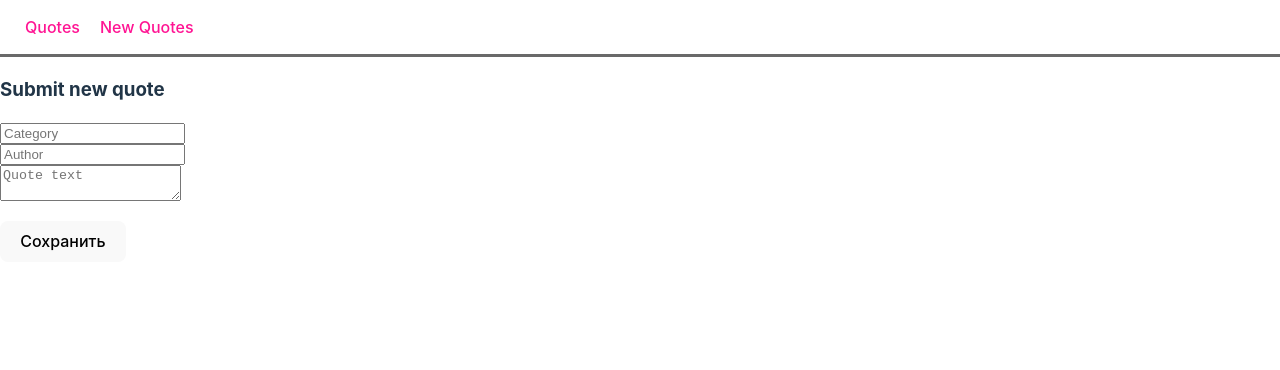
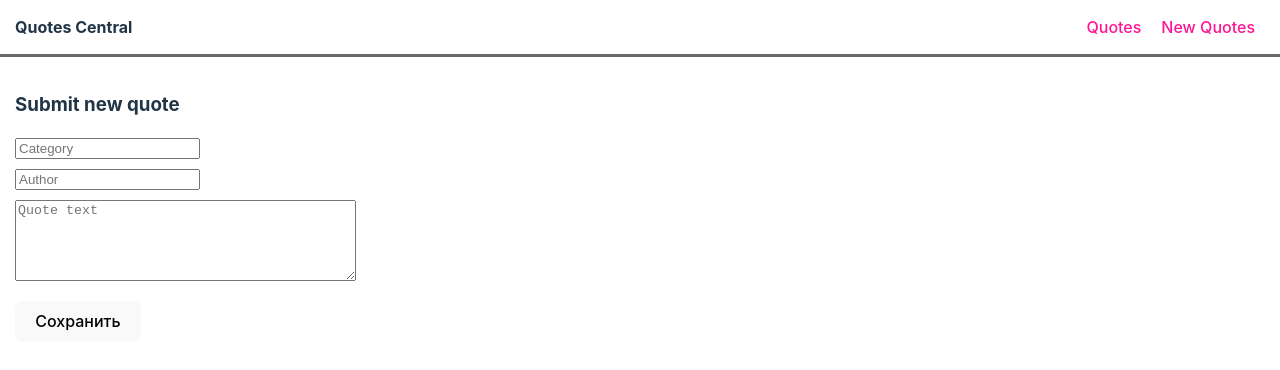
Before and after one commit to BeksultanDJ/ControlWork8, a React (Vite) app: page /NewQuotes in a window 1280 px wide. Shown: the top 370 px of the page. Built offline with nearby package versions, Linux system fonts and the light colour scheme.

Commit message:
добавил классы

```diff
--- a/src/components/NewQuotes.tsx
+++ b/src/components/NewQuotes.tsx
@@ -16,7 +16,6 @@ const NewQuotes = () => {
         axios.post('https://controll-17843-default-rtdb.europe-west1.firebasedatabase.app/quotes.json', newQuote)
             .then(response => {
                 console.log('Цитата успешно отправлена!', response.data);
-                // Сброс значений после успешной отправки
                 setCategory('');
                 setAuthor('');
                 setText('');
@@ -27,7 +26,7 @@ const NewQuotes = () => {
     };
 
     return (
-        <div className="quote-card">
+        <div className="quote-card container">
             <h3>Submit new quote</h3>
             <input
                 type="text"
@@ -36,12 +35,15 @@ const NewQuotes = () => {
                 onChange={(e) => setCategory(e.target.value)}
             />
             <input
+                className="authorInput"
                 type="text"
                 placeholder="Author"
                 value={author}
                 onChange={(e) => setAuthor(e.target.value)}
             />
             <textarea
+                cols="40"
+                rows="5"
                 placeholder="Quote text"
                 value={text}
                 onChange={(e) => setText(e.target.value)}
--- a/src/components/TollBar/ToolBar.tsx
+++ b/src/components/TollBar/ToolBar.tsx
@@ -8,6 +8,8 @@ const Toolbar: React.FC = () => {
         <>
             <header>
                 <div className="container">
+                    <div className="header-top">
+                        <strong>Quotes Central</strong>
                         <nav>
                             <ul className="navbar-nav">
                                 <li className="nav-item">
@@ -19,6 +21,7 @@ const Toolbar: React.FC = () => {
                             </ul>
                         </nav>
                     </div>
+                </div>
             </header>
         </>
     )
```
Lines whose indentation alone changed are shown as unchanged.
